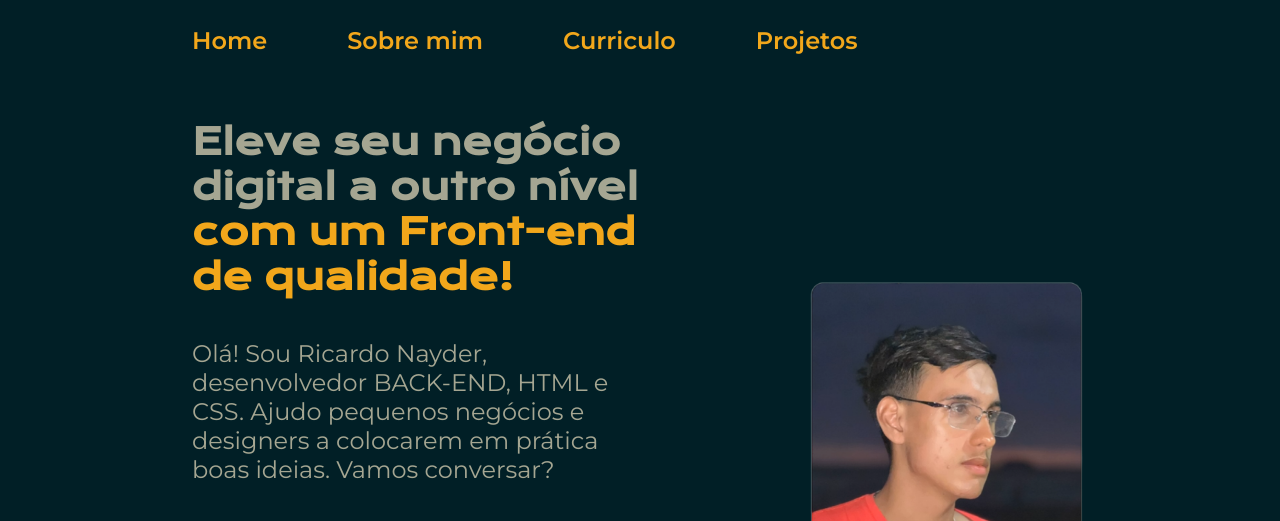
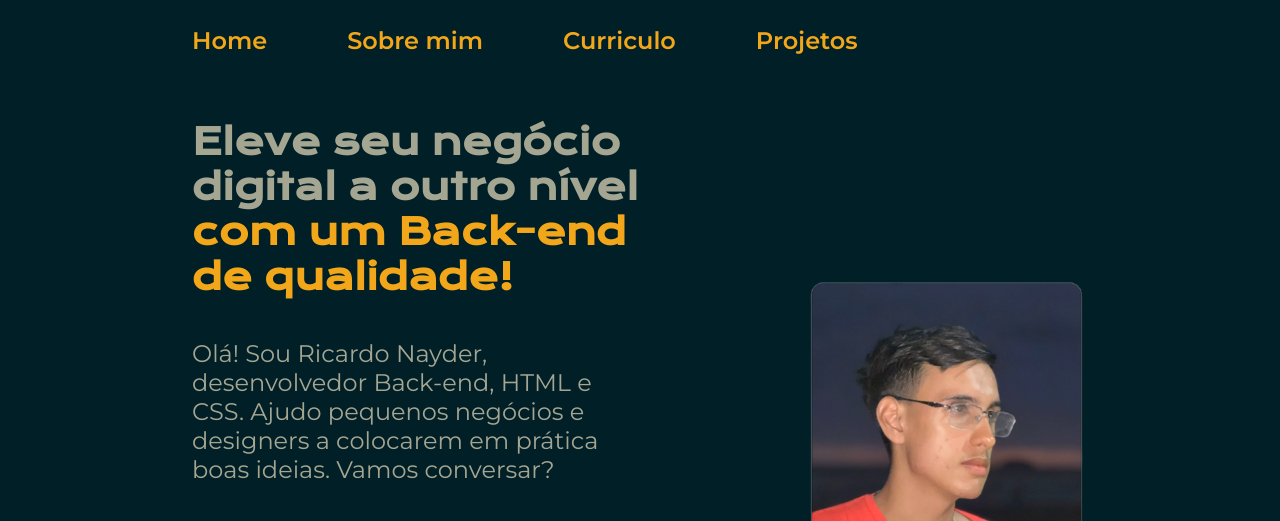
Before and after one commit to RicardoNayder/portfolio, a plain HTML site: page index.html in a window 1280 px wide. Shown: the top 521 px of the page. Drawn offline with nearby package versions, Linux system fonts and the light colour scheme.

Commit message:
Back-end

```diff
--- a/index.html
+++ b/index.html
@@ -18,9 +18,9 @@
     </header>
     <main class="apresentacao">
         <section class="apresentacao__conteudo">
-            <h1 class="apresentacao__conteudo__titulo">Eleve seu negócio digital a outro nível <strong class="titulo-destaque">com um Front-end de qualidade!</strong></h1>
+            <h1 class="apresentacao__conteudo__titulo">Eleve seu negócio digital a outro nível <strong class="titulo-destaque">com um Back-end de qualidade!</strong></h1>
             <P class="apresentacao__conteudo__texto">Olá! Sou Ricardo Nayder, desenvolvedor
-            BACK-END, HTML e CSS.
+            Back-end, HTML e CSS.
             Ajudo pequenos negócios e designers a colocarem
             em prática boas ideias. Vamos conversar?</P>
         <div class="apresentacao__links">
```
